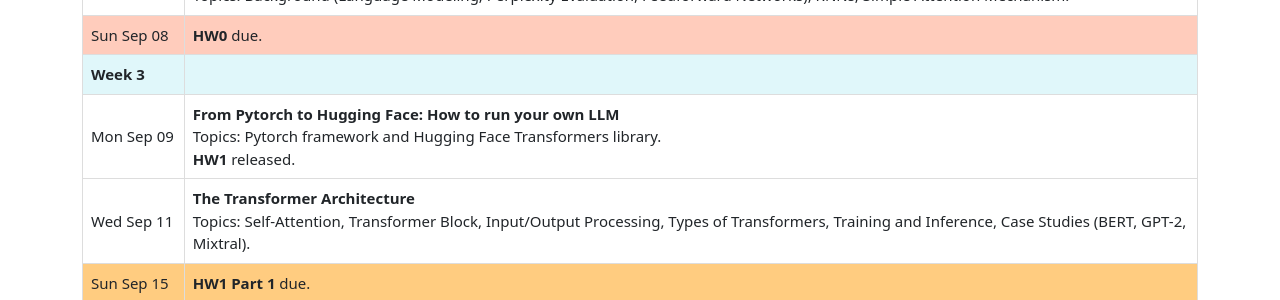
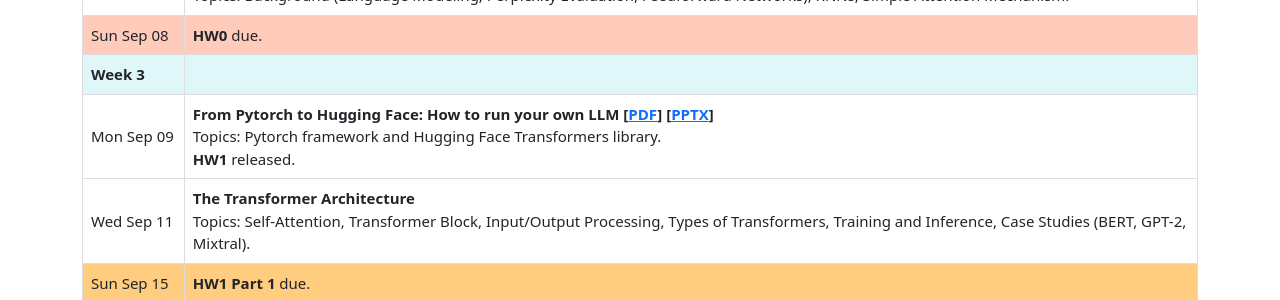
Before and after one commit to llm-class/llm-class.github.io, a Jekyll site: the page built from schedule.html, in a window 1280 px wide and 900 px high. Shown: the part 380-680 px from the top of the window. Built offline with Jekyll 4.4.1, drawn with Linux system fonts in a browser that asks for light colours.

Commit message:
add links to lecture 3

```diff
--- a/_data/schedule.yml
+++ b/_data/schedule.yml
@@ -26,6 +26,7 @@
       class: "lecture"
       topic: "From Pytorch to Hugging Face: How to run your own LLM"
       details: "Topics: Pytorch framework and Hugging Face Transformers library. <br> <b>HW1</b> released."
+      link: "[<a href=\"slides/Lecture\ 3\ -\ Pytorch\ and\ Hugging\ Face.pdf\">PDF</a>] [<a href=\"https://docs.google.com/presentation/d/1swlNZDB8BmuHNx1MWF38OTZCK_HH3uWn8XmHrxqs7wc/edit\">PPTX</a>]"
     - date: "Wed Sep 11"
       class: "lecture"
       topic: "The Transformer Architecture"
```
Also changed, not shown: 1 other file.
